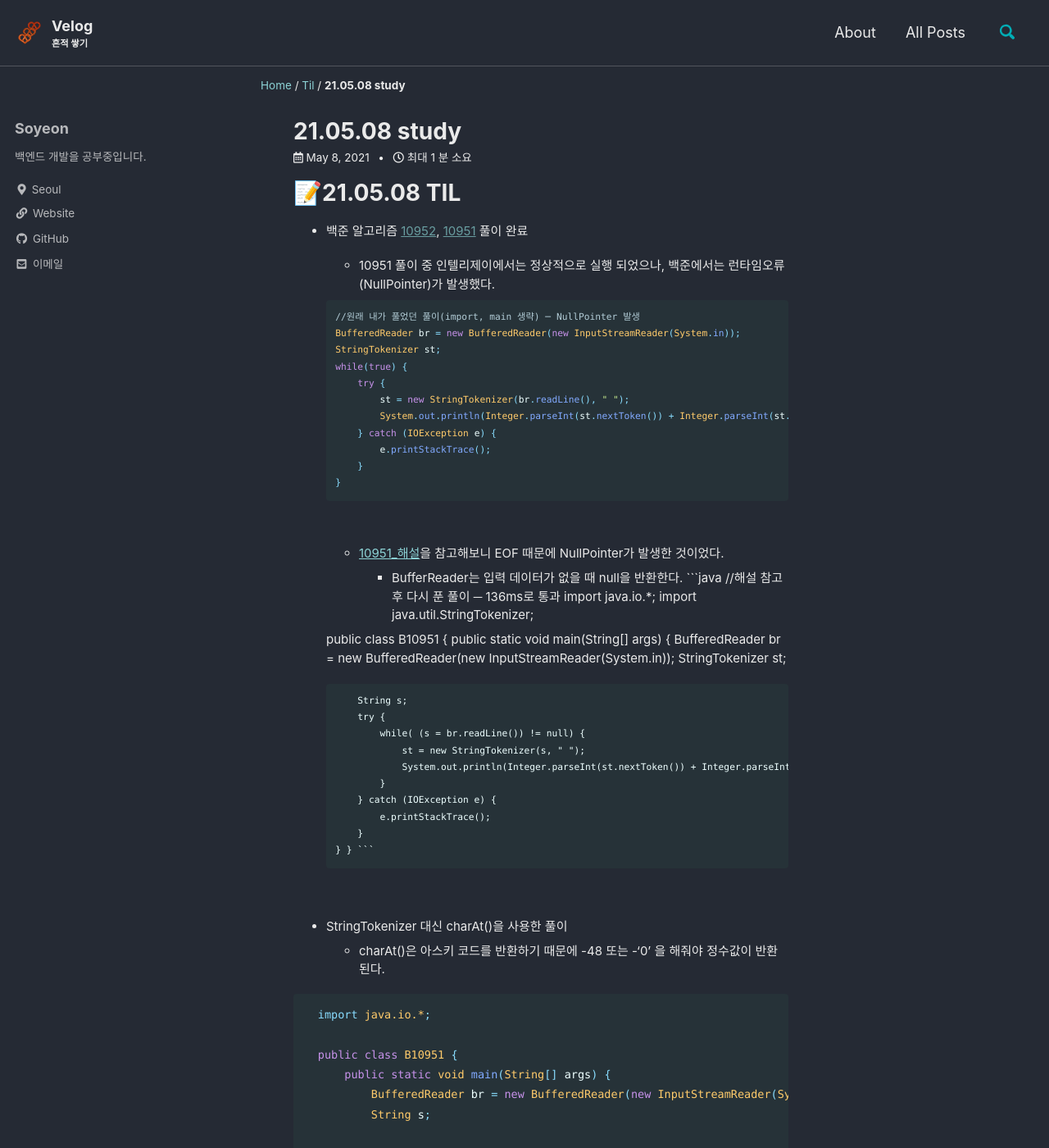
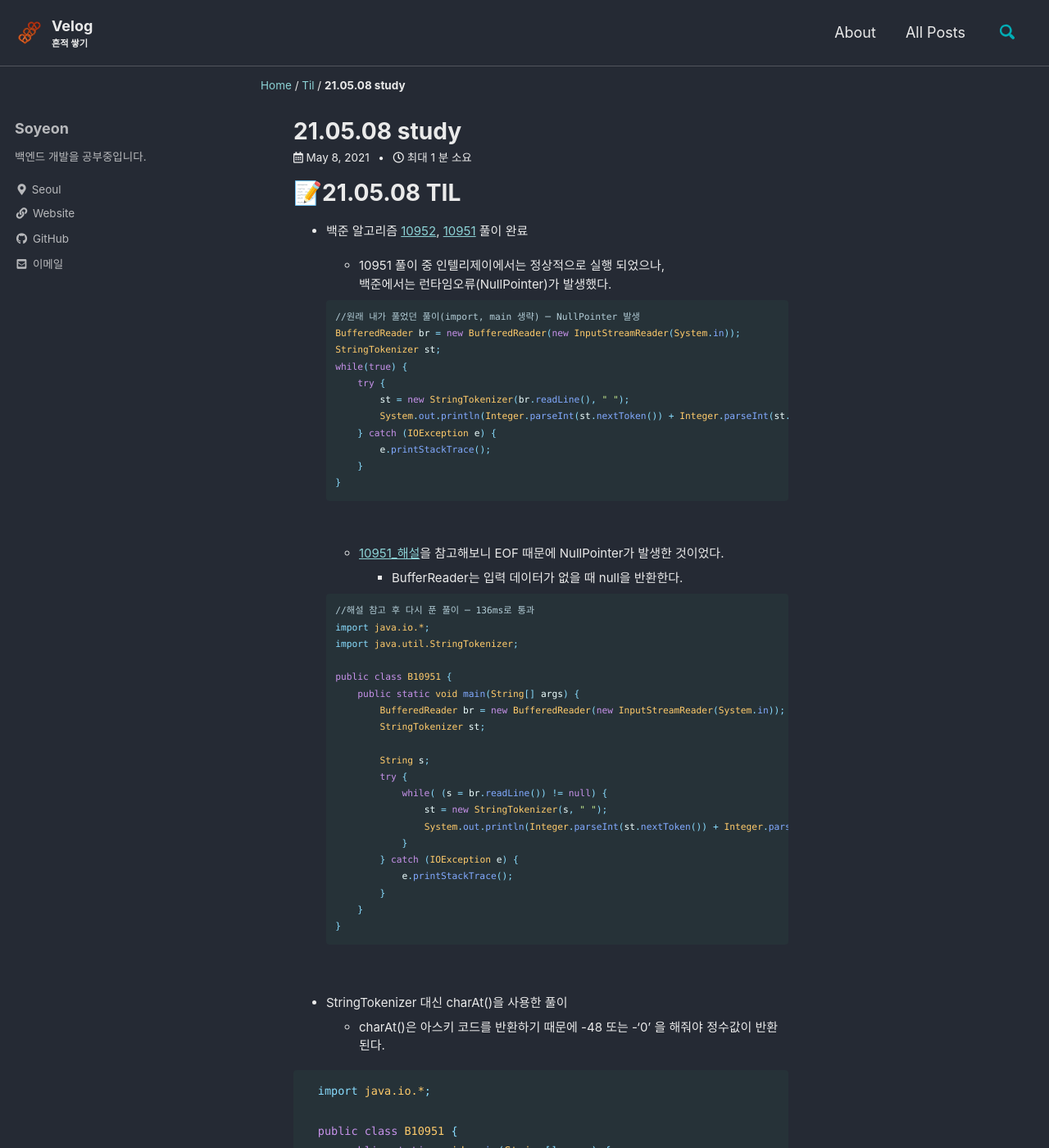
Before and after one commit to liv660/liv660.github.io, a Jekyll site: the page built from _posts/TIL/21.05.study/2021-05-08-210508.md, in a window 1280 px wide and 1400 px high. Shown: the whole window at 82% size. Built offline with Jekyll 4.4.1, drawn with Linux system fonts in a browser that asks for light colours; cached includes are drawn as plain includes.

Commit message:
Update 05.08 TIL

````diff
--- a/_posts/TIL/21.05.study/2021-05-08-210508.md
+++ b/_posts/TIL/21.05.study/2021-05-08-210508.md
@@ -8,9 +8,9 @@ categories:
 
 # 📝21.05.08 TIL
 
-+ 백준 알고리즘 [10952](), [10951]() 풀이 완료
++ 백준 알고리즘 [10952](https://www.acmicpc.net/problem/10952), [10951](https://www.acmicpc.net/problem/10951) 풀이 완료
 
-  + 10951 풀이 중 인텔리제이에서는 정상적으로 실행 되었으나, 백준에서는 런타임오류(NullPointer)가 발생했다.<br />
+  + 10951 풀이 중 인텔리제이에서는 정상적으로 실행 되었으나, <br/> 백준에서는 런타임오류(NullPointer)가 발생했다.<br />
 
   ```java
   //원래 내가 풀었던 풀이(import, main 생략) ─ NullPointer 발생
@@ -28,7 +28,8 @@ categories:
 <br/>
 
   + [10951_해설](https://st-lab.tistory.com/40)을 참고해보니 EOF 때문에 NullPointer가 발생한 것이었다.<br />
-    + BufferReader는 입력 데이터가 없을 때 null을 반환한다.
+    + BufferReader는 입력 데이터가 없을 때 null을 반환한다.<br/>
+
   ```java
   //해설 참고 후 다시 푼 풀이 ─ 136ms로 통과
   import java.io.*;
@@ -76,6 +77,5 @@ categories:
           }
       }
   }
-
   ```
 <br />
````
